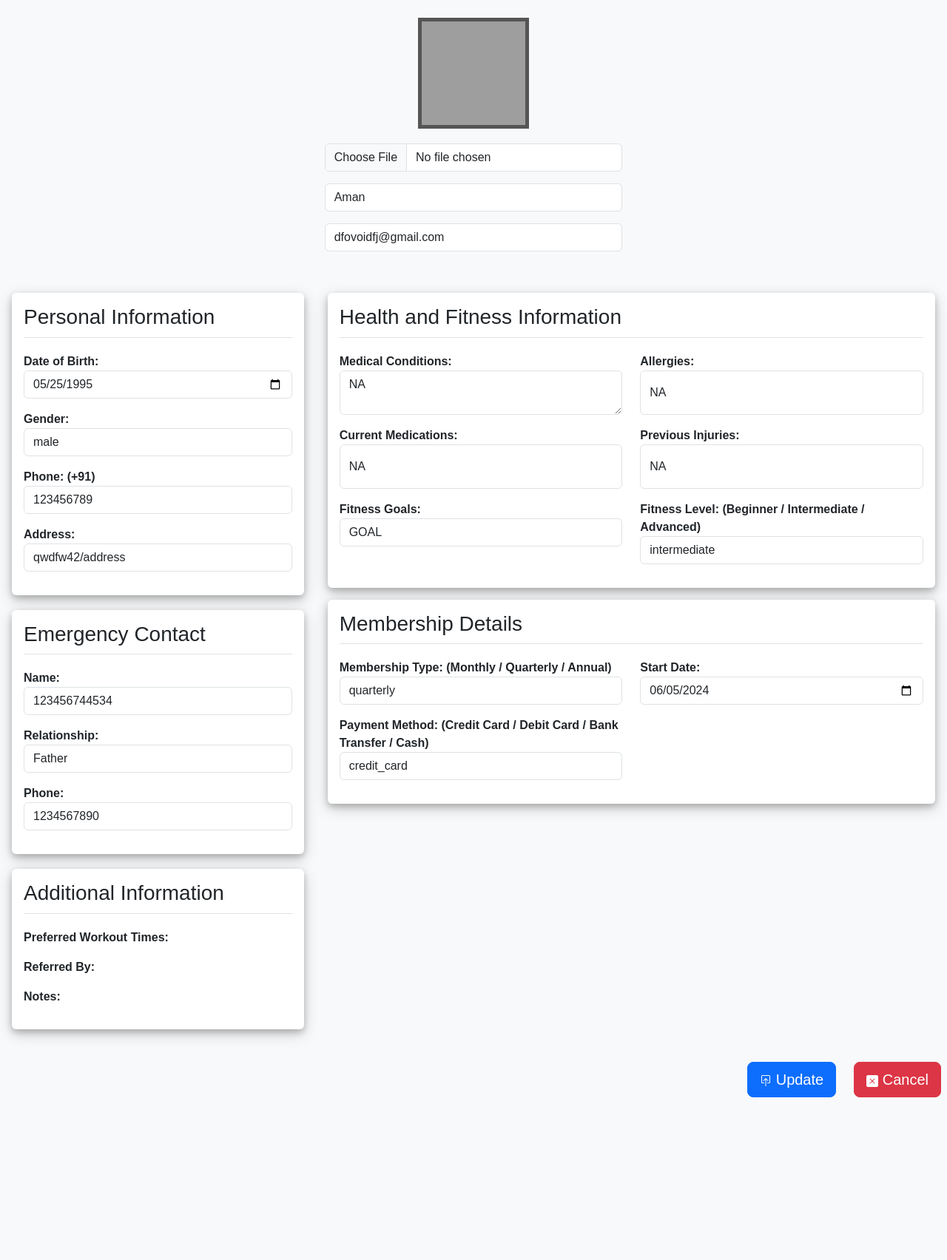
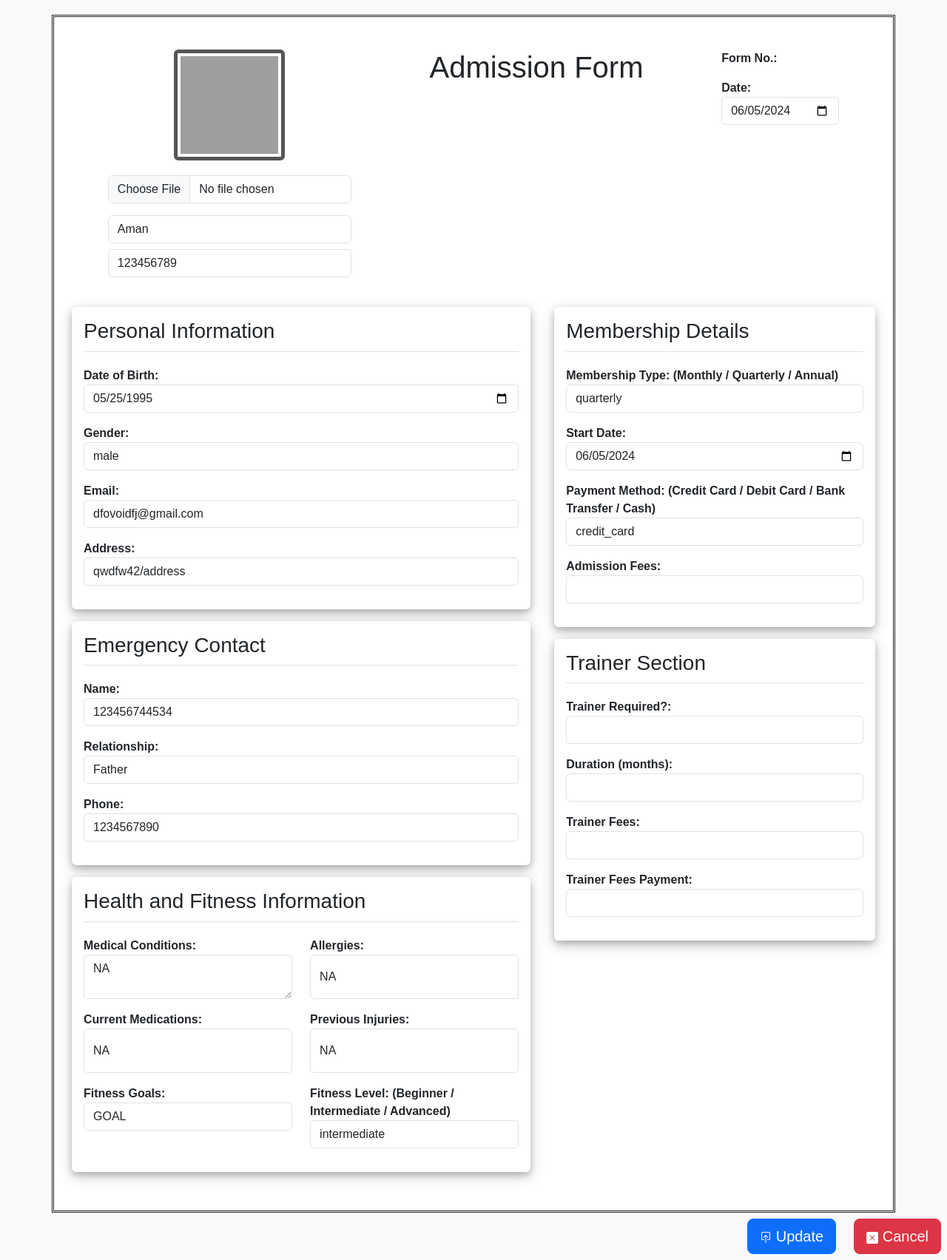
Before and after one commit to Rudradeep369/Gym-Support-System, a Django app: page /profile/3/edit/ in a window 1280 px wide. Shown: the whole page at 74% size. Before the commit the page ends 1484 px from the top, so only its background shows below. Run offline with Django 5.2, Linux system fonts and the light colour scheme; a user stored in the database is signed in; data comes from the database, SQL or seed files in the repository; both versions use the stored data as it was after the commit; grey boxes are pictures that could not be loaded.

Commit message:
Profile updated

```diff
--- a/templates/edit_profile.html
+++ b/templates/edit_profile.html
@@ -2,36 +2,42 @@
 
 {% block body %}
 
-    <div class="container-fluid">
+    <div class="container">
         <form method="POST" enctype="multipart/form-data">
             {% csrf_token %}
-        <div class="row justify-content-center mt-4">
-            <div class="col-md-4 text-center">
+            <div class="d-flex justify-content-around mt-3">
+                <div class="p-2 text-center">
                     {% if admission.profile_image %}
-                <img src="{{ admission.profile_image.url }}" class="avatar" alt="Profile Picture">
+                        <img src="{{ admission.profile_image.url }}" class="avatar img-thumbnail" alt="Profile Picture">
                     {% else %}
-                <img src="https://www.w3schools.com/howto/img_avatar.png" class="avatar" alt="Default Profile Picture">
+                        <img src="https://www.w3schools.com/howto/img_avatar.png" class="avatar img-thumbnail" alt="Default Profile Picture">
                     {% endif %}
                     <p>{{form.profile_image}}</p>
-                <p>{{ form.full_name }}</p>
-                <p> {{ form.email }}</p>
-
+                    <h1>{{ form.full_name }}</h1>
+                    <p>{{ form.phone }}</p>
+                </div>
+                <div class="p-2">
+                    <h1>Admission Form</h1>
+                </div>
+                <div class="p-2">
+                    <p><strong>Form No.:</strong> {{ form.form_no }}</p>
+                    <p><strong>Date:</strong>  {{ form.start_date }}</p>
                 </div>
             </div>
 
-        <div class="row mt-4">
+            <div class="row">
                 <!-- Left Column -->
-            <div class="col-lg-4 p-3">
-                <div class="card">
+                <div class="col-lg-7 p-3">
+                    <div class="card mb-3">
                         <div class="card-body">
                             <h3 class="card-title">Personal Information</h3>
                             <p><strong>Date of Birth:</strong> {{ form.dob }}</p>
                             <p><strong>Gender:</strong> {{ form.gender }}</p>
-                        <p><strong>Phone: (+91)</strong>  {{ form.phone }}</p>
+                            <p><strong>Email:</strong> {{ form.email }}</p>
                             <p><strong>Address:</strong> {{ form.address }}</p>
                         </div>
                     </div>
-                <div class="card">
+                    <div class="card mb-3">
                         <div class="card-body">
                             <h3 class="card-title">Emergency Contact</h3>
                             <p><strong>Name:</strong> {{ form.emergency_contact_name }}</p>
@@ -39,17 +45,6 @@
                             <p><strong>Phone:</strong> {{ form.emergency_contact_phone }}</p>
                         </div>
                     </div>
-                <div class="card">
-                    <div class="card-body">
-                        <h3 class="card-title">Additional Information</h3>
-                        <p><strong>Preferred Workout Times:</strong>  {{ form.preferred_workout_times }}</p>
-                        <p><strong>Referred By:</strong> {{ form.referred_by }}</p>
-                        <p><strong>Notes:</strong> {{ form.notes }}</p>
-                    </div>
-                </div>
-            </div>
-            <!-- Right Column -->
-<div class="col-lg-8 p-3">
                     <div class="card mb-3">
                         <div class="card-body">
                             <h3 class="card-title">Health and Fitness Information</h3>
@@ -60,14 +55,12 @@
                                 <div class="col-6">
                                     <p><strong>Allergies:</strong> {{ form.allergies }}</p>
                                 </div>
-                <div class="w-100"></div>
                                 <div class="col-6">
                                     <p><strong>Current Medications:</strong> {{ form.current_medications }}</p>
                                 </div>
                                 <div class="col-6">
                                     <p><strong>Previous Injuries:</strong> {{ form.previous_injuries }}</p>
                                 </div>
-                <div class="w-100"></div>
                                 <div class="col-6">
                                     <p><strong>Fitness Goals:</strong> {{ form.fitness_goals }}</p>
                                 </div>
@@ -77,28 +70,33 @@
                             </div>
                         </div>
                     </div>
+                </div>
 
+                <!-- Right Column -->
+                <div class="col-lg-5 p-3">
                     <div class="card mb-3">
                         <div class="card-body">
                             <h3 class="card-title">Membership Details</h3>
-            <div class="row">
-                <div class="col-6">
                             <p><strong>Membership Type: (Monthly / Quarterly / Annual)</strong> {{ form.membership_type }}</p>
+                            <p><strong>Start Date:</strong> {{ form.start_date }}</p>
+                            <p><strong>Payment Method: (Credit Card / Debit Card / Bank Transfer / Cash)</strong> {{ form.payment_method }}</p>
+                            <p><strong>Admission Fees:</strong> {{ form.admission_fee }}</p>
                         </div>
-                <div class="col-6">
-                    <p><strong>Start Date:</strong> {{ form.start_date }}</p>
                     </div>
-                <div class="w-100"></div>
-                <div class="col-6">
-                    <p><strong>Payment Method: (Credit Card / Debit Card / Bank Transfer / Cash)</strong> {{ form.payment_method }}</p>
+                    <div class="card mb-3">
+                        <div class="card-body">
+                            <h3 class="card-title">Trainer Section</h3>
+                            <p><strong>Trainer Required?:</strong> {{ form.trainer_required }}</p>
+                            <p><strong>Duration (months):</strong> {{ form.trainer_duration }}</p>
+                            <p><strong>Trainer Fees:</strong> {{ form.trainer_fee }}</p>
+                            <p><strong>Trainer Fees Payment:</strong> {{ form.pay_now }}</p>
                         </div>
                     </div>
                 </div>
             </div>
     </div>
 
-        </div>
-    </div>
+
     <div class="d-flex flex-row-reverse">
         <div class="p-2">
             <a href="{% url 'profile' admission.pk %}" class="btn btn-danger btn-lg ms-2"><svg xmlns="http://www.w3.org/2000/svg" width="16" height="16" fill="currentColor" class="bi bi-x-square-fill" viewBox="0 0 16 16">
--- a/templates/home.html
+++ b/templates/home.html
@@ -38,10 +38,10 @@
                             <tr>
                                 <th scope="col">No.</th>
                                 <th scope="col">Name</th>
-                                <th scope="col">DOB</th>
                                 <th scope="col">PhoneNo.</th>
                                 <th scope="col">E-mail</th>
                                 <th scope="col">Membership Type</th>
+                                <th scope="col">Trainer</th>
                                 <th scope="col">Start Date</th>
                             </tr>
                         </thead>
@@ -50,10 +50,10 @@
                                 <tr>
                                     <th scope="row">{{ forloop.counter }}</th>
                                     <td><a href="{% url 'profile' admission.id %}">{{ admission.full_name }}</a></td>
-                                    <td>{{ admission.dob }}</td>
                                     <td>{{ admission.phone }}</td>
                                     <td>{{ admission.email }}</td>
                                     <td>{{ admission.membership_type }}</td>
+                                    <td>{{ admission.trainer_required }}</td>
                                     <td>{{ admission.start_date }}</td>
                                 </tr>
                             {% endfor %}
```
Also changed, not shown: templates/profile2.html (deleted, +0 -96 lines), db.sqlite3, media/images/WhatsApp_Image_2022-11-19_at_23.51_edited.jpg (added). Lines whose indentation alone changed are shown as unchanged.
